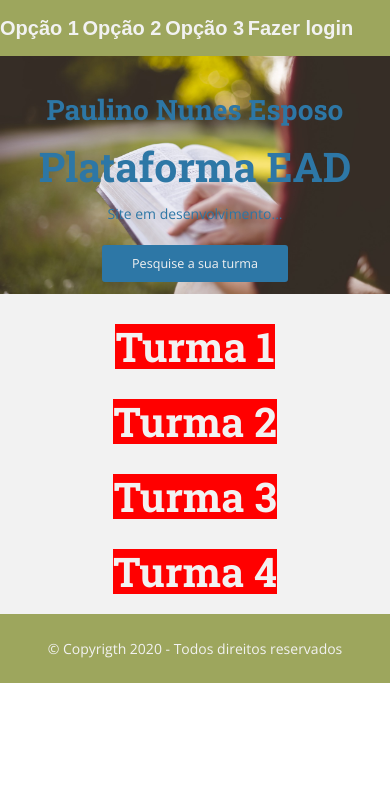
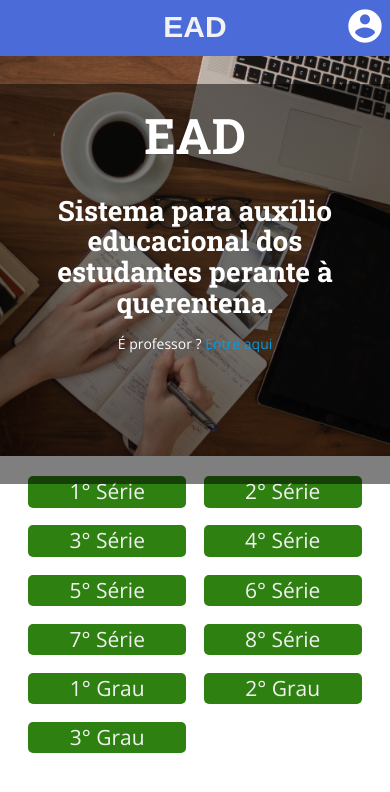
Before and after one commit to DaniloAlmeidaSantos/EAD, a PHP site: page / in a window 390 px wide. Shown: the top 792 px of the page. Run offline with PHP 8.4, Linux system fonts and the light colour scheme; some libraries are stand-ins or nearby versions.

Commit message:
mobile first - index and login page

```diff
--- a/design/css/index.css
+++ b/design/css/index.css
@@ -37,15 +37,41 @@ nav {
     display: flex;
     flex-direction: column;
     align-items: center;
-    background-color: var(--primary);
+    background-color: #4B6CD8;
 }
 
-nav > a {
+.wrapperNav{
+    display: relative;
+    width: 100%;
+    height: 100%;
+    text-align: center;
+    font-size: 20px;
+}
+
+nav a h1 {
+    position: relative;
+    top: 10px;
     text-decoration: none;
     color: var(--utils);
     font-weight: 700;
-    font-size: 20px;
+    font-size: 1.5em;
     font-family: Arial, serif;
+    margin: 0;
+}
+
+.material-icons{
+    position: absolute;
+    right: 5px;
+    top: 6px;
+    font-size: 40px;
+}
+
+#home{
+    position: absolute;
+    left: 5px;
+    top: 3px;
+    font-size: 40px;
+    z-index: 10;
 }
 
 #id {
@@ -60,15 +86,43 @@ nav > a {
 
 header {
     background-image: url(../../files/images/book2.jpg);
+    width: 100%;
+    height: 400px;
     background-size: cover;
     background-position: center;
     background-repeat: no-repeat;
-    color: var(--secondary);
+    /* filter: blur(4px); */
+}
+
+.backgroundBlack {
+    z-index: 2;
+    position: absolute;
+    top: 10%;
+    width: 100%;
+    height: 400px;
+    background-color: rgba(0,0,0,0.5);
+}
+
+.wrapperHeader{
+    color: #fff;
     display: flex;
     flex-direction: column;
     align-items: center;
     text-align: center;
     padding: 20px;
+}
+
+.wrapperHeader h1, h3, p{
+    z-index: 4;
+
+}
+
+header h1{
+    font-size: 3.5em;
+}
+
+header h3{
+    font-size: 2em;
 }
 
 header p {
@@ -78,26 +132,30 @@ header p {
 /*
 * #App
 */
-#app {
-    display: flex;
-    flex-direction: column;
-    align-items: center;
-    text-align: center;
-    padding: 0 20px 20px;
-    background-color: var(--utils);
+
+.container{
+    position: relative;
+    /* background-color: rgb(102, 102, 102); */
+    height: 100%;
+    width: 90%;
+    margin: auto;
+    margin-top: 3%;
 }
 
-#app p {
-    margin-bottom: 2.5em;
-    color: var(--secondary);
+.wrapper{
+    position: relative;
+    height: 20%;
+    width: 45%;
+    float: left;
+    background-color: #2E8111;
+    margin: 2.5% 2.5% 2.5% 2.5%;
+    border-radius: 5px;
+    font-size: 1.5em;
+    text-align: center;
 }
 
-#app div {
-    display: flex;
-    flex-direction: column;
-    align-items: center;
-    text-align: center;
-    margin-top: 30px;
+.container .wrapper:nth-child(12) {
+    opacity: 0;
 }
 
 /*
@@ -105,8 +163,58 @@ header p {
 */
 
 footer {
+    position: absolute;
+    bottom: 0;
+    margin-top: 50%;
+    margin-bottom: 3%;
     text-align: center;
-    padding: 10px;
-    background-color: var(--primary);
-    color: var(--utils)
+    width: 100%;
+    height: 5%;
+    color: #000;
 }
+
+.containerLogin{
+    position: relative;
+    width: 70%;
+    height: 30%;
+    margin: auto;
+    color: #000;
+}
+
+.containerLogin p:nth-child(1){
+    font-size: 2em;
+    text-align: center;
+    margin: 0;
+    margin-top: 40px;
+}
+
+.containerLogin p:nth-child(2){
+    font-size: 1.2em;
+    text-align: center;
+    margin: 0;
+}
+
+#principal{
+    position: relative;
+    width: 90%;
+    height: 100%;
+    /* background-color: brown; */
+    margin: auto;
+}
+
+form a p {
+    color: #ff0000;
+}
+
+#btnEntrar{
+    background-color: #2E8111;
+    width: 100%;
+    height: 40px;
+    color: #fff;
+    font-size: 1.2em;
+    border-radius: 10px;
+    text-decoration: none;
+    outline: none;
+    /* background-color: transparent; */
+    cursor: pointer;
+}
--- a/index.php
+++ b/index.php
@@ -20,42 +20,75 @@
 </head>
 <body>
     <nav>
-        <a href="#">Opção 1</a>
-        <a href="#">Opção 2</a>
-        <a href="#">Opção 3</a>
-        <a href="<?=$_SESSION['link']?>" id="link"><?=$_SESSION['login']?></a>
+        <div class="wrapperNav">
+            <a href="#"><h1>EAD</h1></a>
+            <a href="<?=$_SESSION['link']?>" id="link"><?=$_SESSION['login']?></a>
+        </div>
     </nav>
 
     <header>
-        <h1>Paulino Nunes Esposo</h1>
-        <h3>Plataforma EAD</h3>
-
-        <p>
-            Site em desenvolvimento...
-        </p>
-        <a href="#app" class="button">Pesquise a sua turma</a>
+        <div class="backgroundBlack"></div>
+        <div class="wrapperHeader">
+            <h1>EAD</h1>
+            <h3>Sistema para auxílio educacional dos estudantes perante à querentena.</h3>
+            <p>
+                É professor ? <a href="login.php">Entre aqui</a>
+            </p>
+        </div>
     </header>
 
-    <section id="app">
-        <div style="background-color:red;">
-            <h3>Turma 1</h3>
+    <div class="container">
+        <div class="wrapper">
+            1° Série
         </div>
 
-        <div style="background-color:red;">
-            <h3>Turma 2</h3>
+        <div class="wrapper">
+            2° Série
         </div>
 
-        <div style="background-color:red;">
-            <h3>Turma 3</h3>
+        <div class="wrapper">
+            3° Série
         </div>
 
-        <div style="background-color:red;">
-            <h3>Turma 4</h3>
+        <div class="wrapper">
+            4° Série
         </div>
-    </section>
 
-    <footer>
-        <p>&copy; Copyrigth 2020 - Todos direitos reservados</p>
-    </footer>
+        <div class="wrapper">
+            5° Série
+        </div>
+
+        <div class="wrapper">
+            6° Série
+        </div>
+
+        <div class="wrapper">
+            7° Série
+        </div>
+
+        <div class="wrapper">
+            8° Série
+        </div>
+
+        <div class="wrapper">
+            1° Grau
+        </div>
+
+        <div class="wrapper">
+            2° Grau
+        </div>
+
+        <div class="wrapper">
+            3° Grau
+        </div>
+
+        <div class="wrapper">
+            outro
+        </div>
+    </div>
+
+    <!-- <footer>
+        &copy; Copyrigth 2020 - Todos direitos reservados
+    </footer> -->
 </body>
 </html>
--- a/source/Models/Login.php
+++ b/source/Models/Login.php
@@ -11,7 +11,7 @@ class Login {
             $_SESSION['login']  = "Fazer upload de aulas";
             $_SESSION['link']   = "view/preUpload.php";
         } else {
-            $_SESSION['login']  = "Fazer login";
+            $_SESSION['login']  = "<span class='material-icons'>account_circle</span>";
             $_SESSION['link']   = "login.php";
         }
     }
```
Also changed, not shown: login.php (+16 -3 lines), files/images/book2.jpg.
